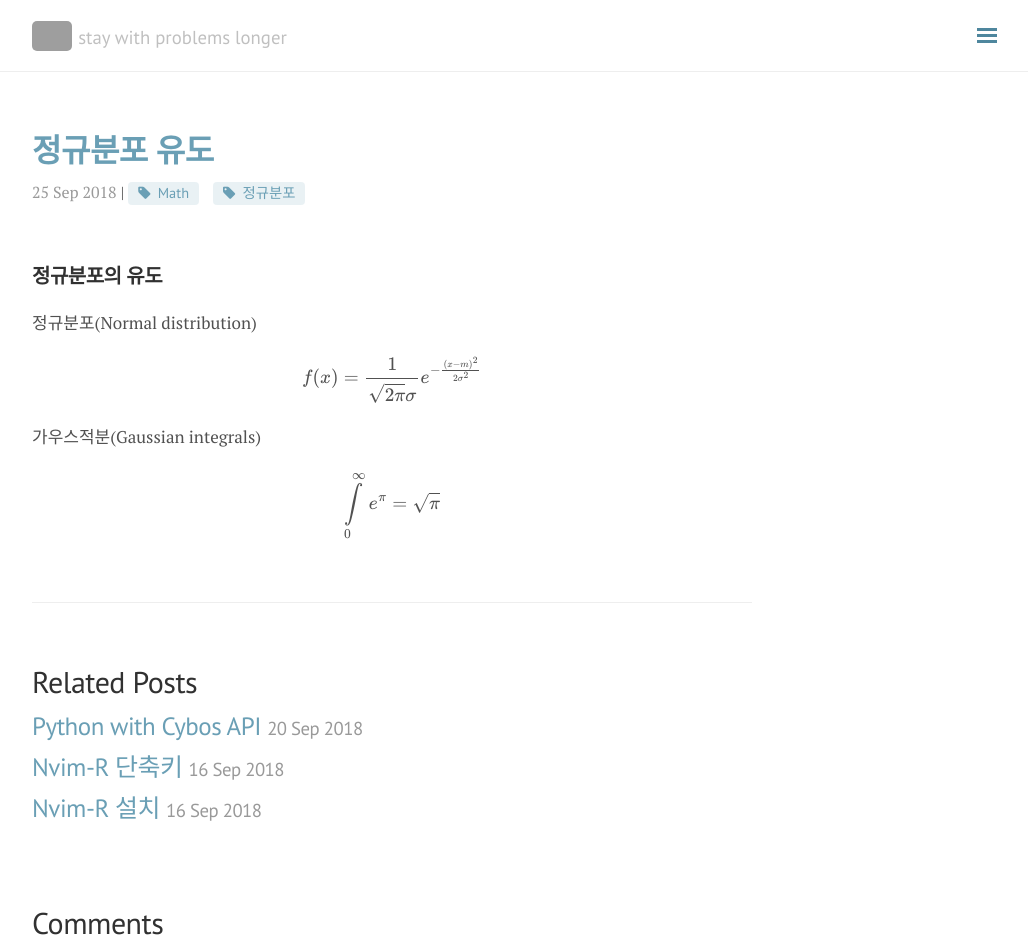
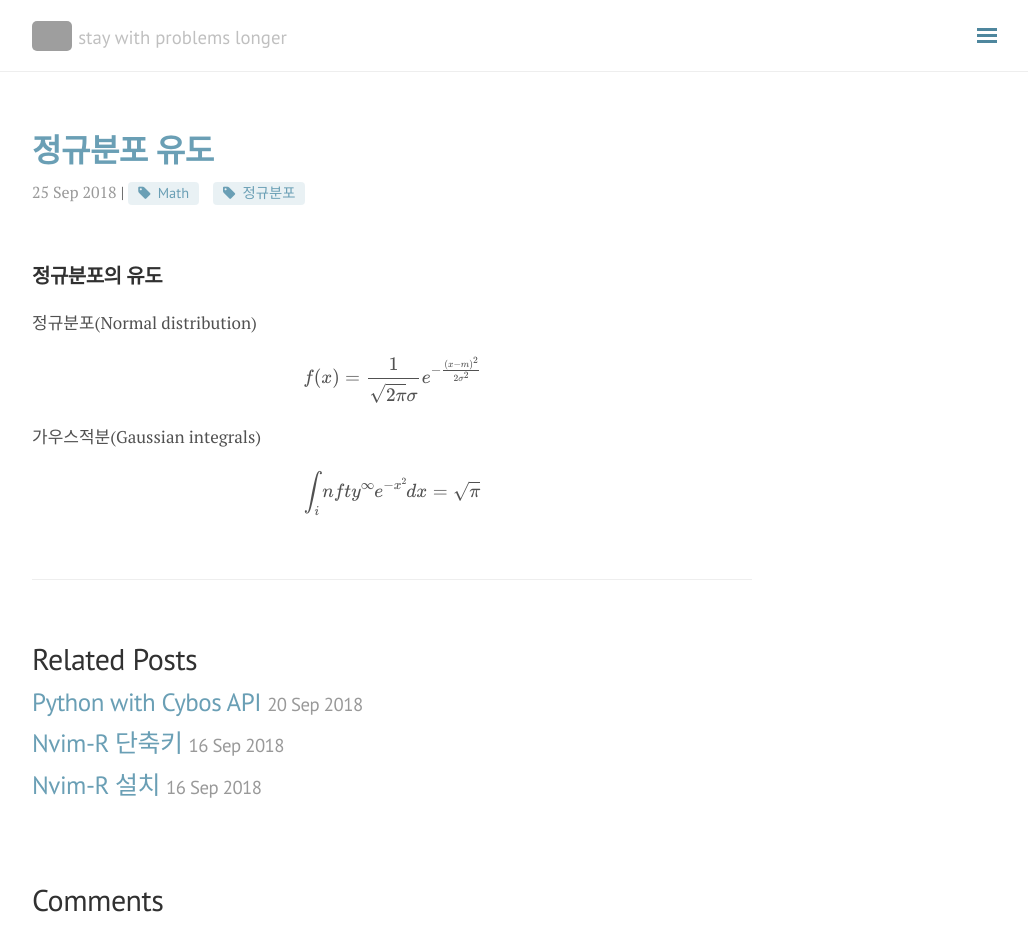
Before and after one commit to seokhoonj/seokhoonj.github.io, a Jekyll site: the page built from _posts/Math/2018-09-25-Math-normal_distribution.md, in a window 1280 px wide and 952 px high. Shown: the whole window, without its empty margins (248-1276 px from the left). Built offline with Jekyll 4.4.1, drawn with Linux system fonts in a browser that asks for light colours; nearby versions of some CDN libraries; formulas are drawn with MathJax 3; comment, search, counter and statistics services are not loaded; grey boxes are pictures that could not be loaded.

Commit message:
add _posts

```diff
--- a/_posts/Math/2018-09-25-Math-normal_distribution.md
+++ b/_posts/Math/2018-09-25-Math-normal_distribution.md
@@ -14,4 +14,4 @@
 <div style="text-align:center"><p>$$ f(x) = \frac{1}{\sqrt{2\pi}\sigma} e^{-\frac{(x-m)^2}{2\sigma^2}} $$</p></div>
 
 가우스적분(Gaussian integrals)
-<div style="text-align:center"><p>$$ \int\limits_0^{\infty}e^{\pi} = \sqrt{\pi} $$</p></div>
+<div style="text-align:center"><p>$$ \int_infty^{\infty} e^{-x^2} dx = \sqrt{\pi} $$</p></div>
```
